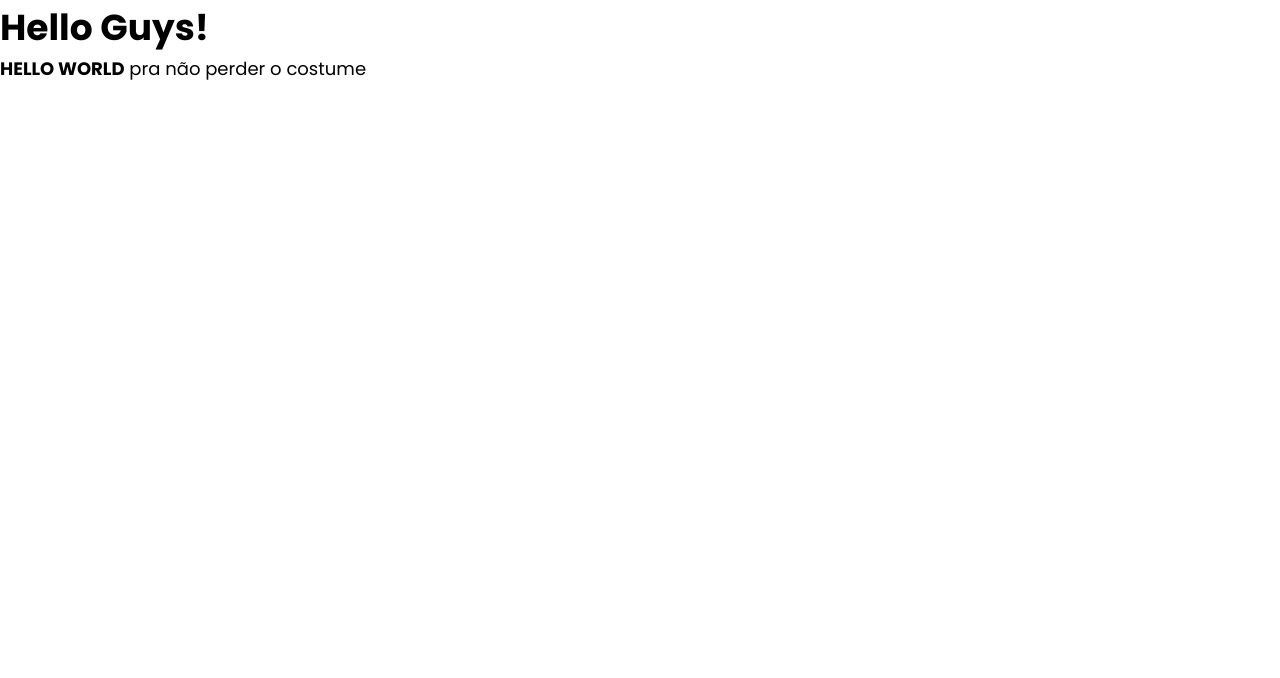
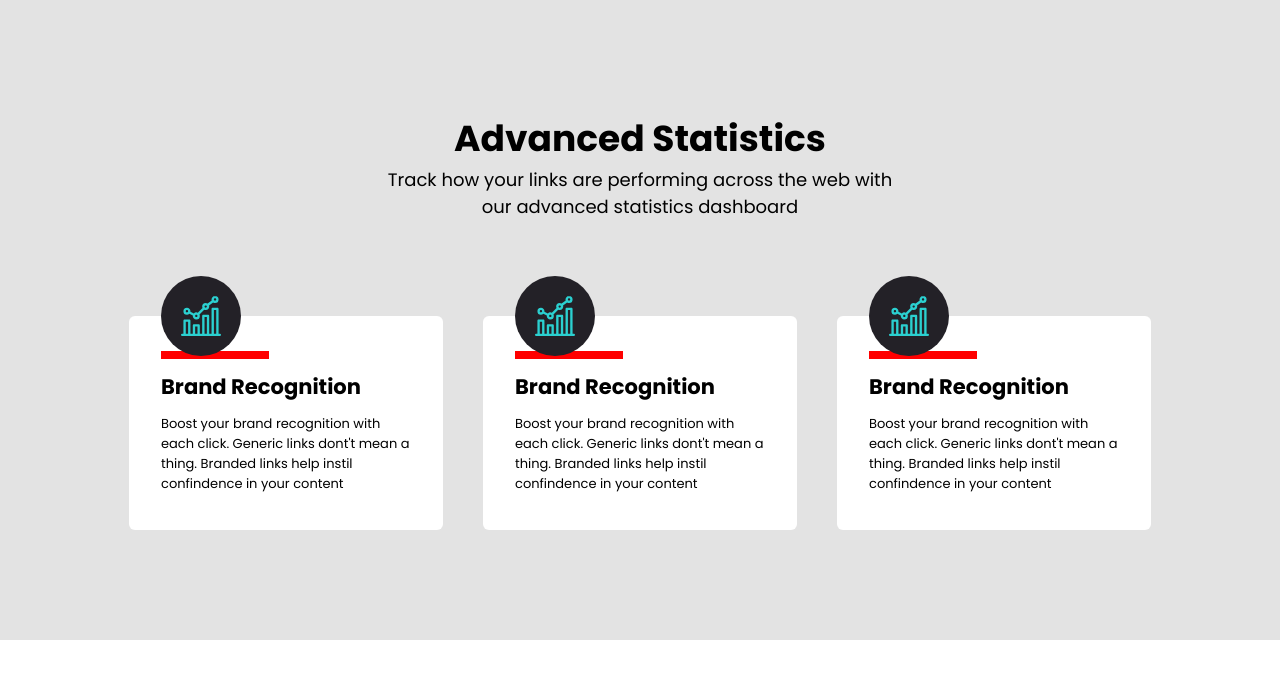
Before and after one commit to pehcs/encurtador_de_link-REACT-NODE, a React (Create React App) app: page / in a window 1280 px wide. Shown: the top 678 px of the page. Built offline with nearby package versions, Linux system fonts and the light colour scheme.

Commit message:
feat: main

```diff
--- a/public/index.html
+++ b/public/index.html
@@ -1,5 +1,5 @@
 <!DOCTYPE html>
-<html lang="en">
+<html lang="pt-br">
   <head>
     <meta charset="utf-8" />
     <meta name="viewport" content="width=device-width, initial-scale=1" />
--- a/src/App.css
+++ b/src/App.css
@@ -4,7 +4,7 @@
 
   --secondary-red: hsl(0, 87%, 67%);
 
-  --neutral-gray: hsl(0, 0%, 75%);
+  --neutral-gray: hsl(0, 0%, 89%);
   --neutral-grayish-violet: hsl(257, 7%, 63%);
   --neutral-dark-blue: hsl(255, 11%, 22%);
   --neutral-dark-violet: hsl(260, 8%, 14%);
--- a/src/App.js
+++ b/src/App.js
@@ -5,9 +5,7 @@ import AdvancedStatistics from './partials/Main'
 function App() {
   return (
     <div>
-      <h1>Hello Guys!</h1>
-      <p><b>HELLO WORLD</b> pra não perder o costume</p>
-
+      <AdvancedStatistics/>
     </div>
   );
 }
--- a/src/partials/Main/index.js
+++ b/src/partials/Main/index.js
@@ -5,10 +5,34 @@ export default function AdvancedStatistics(){
         <main className="container-statistics">
             <h1>Advanced Statistics</h1>
             <p>Track how your links are performing across the web with our advanced statistics dashboard</p>
-            <ul>
-                <li>
+            <ul className="container-benefits">
+                <li className="wrapper-benefits">
                     <div>
-                        Icon
+
+                    </div>
+                    <h3>
+                        Brand Recognition
+                    </h3>
+                    <p>
+                        Boost your brand recognition with each click. Generic links dont't mean a thing.
+                        Branded links help instil confindence in your content
+                    </p>
+                </li>
+                <li className="wrapper-benefits">
+                    <div>
+
+                    </div>
+                    <h3>
+                        Brand Recognition
+                    </h3>
+                    <p>
+                        Boost your brand recognition with each click. Generic links dont't mean a thing.
+                        Branded links help instil confindence in your content
+                    </p>
+                </li>
+                <li className="wrapper-benefits">
+                    <div>
+
                     </div>
                     <h3>
                         Brand Recognition
--- a/src/partials/Main/styles.css
+++ b/src/partials/Main/styles.css
@@ -3,4 +3,55 @@
     align-items: center;
     justify-content: center;
     flex-direction: column;
+    background-color: var(--neutral-gray);
+    height: 40rem;
 }
+
+.container-statistics >p{
+    width: 40%;
+    text-align: center;
+}
+.container-benefits{
+    display: flex;
+    align-items: center;
+    justify-content: center;
+    gap: 40px;
+}
+
+.wrapper-benefits{
+    margin-top: 6rem;
+    display: flex;
+    align-items: flex-start;
+    justify-content: center;
+    flex-direction: column;
+    padding: 2rem;
+    width: 250px;
+    gap: 12px;
+    position: relative;
+    height: 150px;
+    border-radius: 6px;
+    background-color: #fff
+}
+.wrapper-benefits::before{
+    content: "";
+    padding: 4px;
+    background-color: red;
+    width: 100px;
+    top: 50%
+}
+.wrapper-benefits div{
+    background-color: var(--neutral-dark-violet);
+    width: 80px;
+    height: 80px;
+    border-radius: 50%;
+    background-image: url('../../assets/icon-brand-recognition.svg');
+    background-position: center center;
+    background-repeat: no-repeat;
+    position: absolute;
+    top: -40px;
+
+}
+
+.wrapper-benefits p{
+    font-size: 13px;
+}
```
